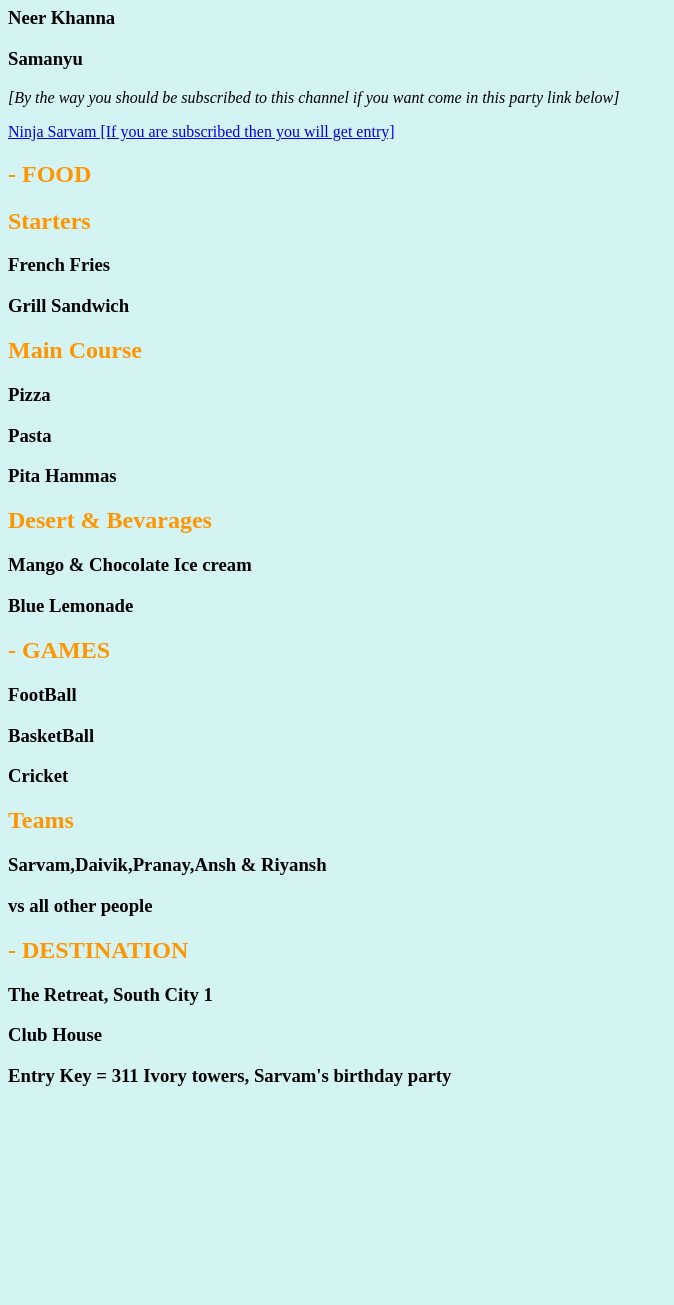
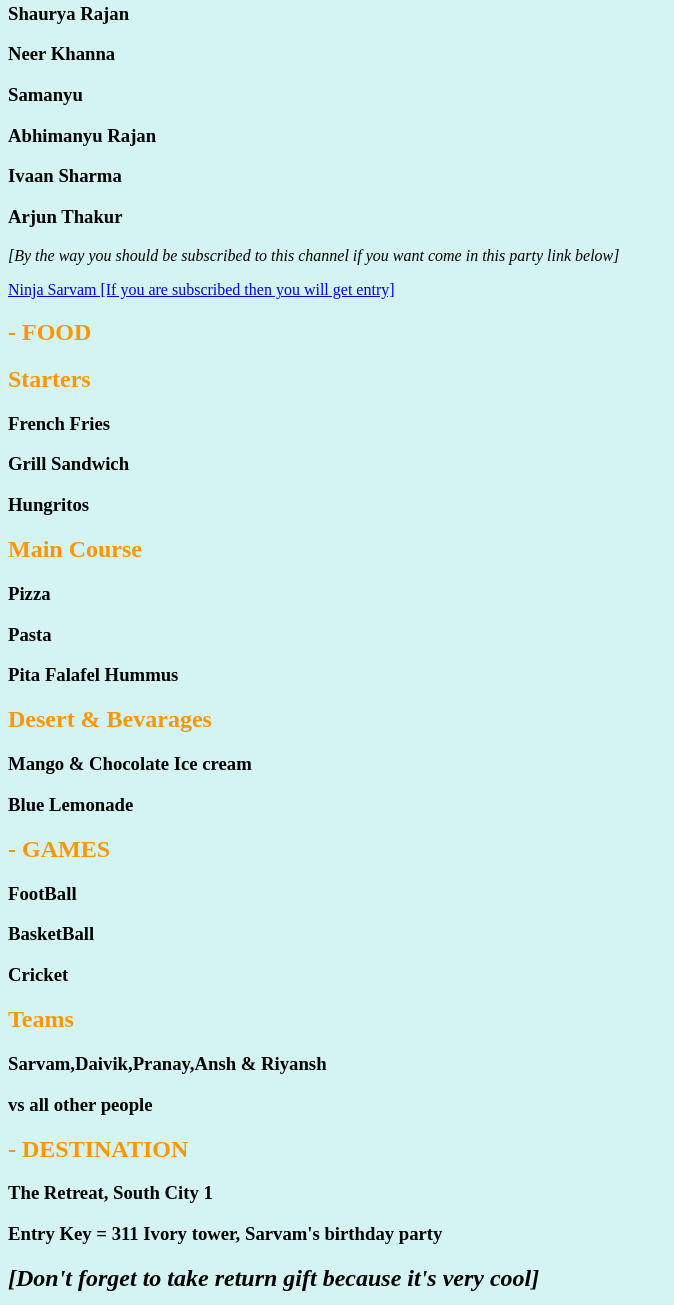
Before and after one commit to SarvamBafna/Birthday-Bash, a plain HTML site: page index.html in a window 1280 px wide. Shown: the part 955-2260 px from the top of the page, without its empty margins (0-674 px from the left). Before the commit the page ends 2061 px from the top, so only its background shows below. Drawn offline with Linux system fonts and the light colour scheme.

Commit message:
Add files via upload

```diff
--- a/index.html
+++ b/index.html
@@ -50,6 +50,9 @@
 
                       <br>
                       <label for="message">Do you have some special message for Sarvam ?</label>
+                      <br>
+
+                      <br>
                       <textarea id="message" name="message" placeholder="Write your wishes for Sarvam here" required rows="5"></textarea>
 
                        <button type = "submit">Submit</button>
@@ -82,6 +85,9 @@
            <h3>Shaurya Rajan</h3>
            <h3>Neer Khanna</h3>
            <h3>Samanyu</h3>
+           <h3>Abhimanyu Rajan</h3>
+           <h3>Ivaan Sharma</h3>
+           <h3>Arjun Thakur</h3>
            <p><i>[By the way you should be subscribed to this channel if you want come in this party link below]</i></p>
            <a href="https://www.youtube.com/@ninjasarvam8268">
                  <p>Ninja Sarvam [If you are subscribed then  you will get entry]</p>
@@ -90,10 +96,11 @@
                  <h2 style = "color: rgb(255, 149, 0);">Starters</h2>
                  <h3>French Fries</h3>
                  <h3>Grill Sandwich</h3>
+                 <h3>Hungritos</h3>
                  <h2 style = "color:rgb(255, 149, 0);">Main Course</h2>
                  <h3>Pizza</h3>
                  <h3>Pasta</h3>
-                 <h3>Pita Hammas</h3>
+                 <h3>Pita Falafel Hummus</h3>
                  <h2 style = "color: rgb(255, 149, 0);">Desert & Bevarages</h2>
                  <h3>Mango & Chocolate Ice cream</h3>
                  <h3>Blue Lemonade</h3>
@@ -106,8 +113,8 @@
                  <h3>vs all other people</h3>
                  <h2 style = "color:rgb(255, 149, 0);">- DESTINATION</h2>
                  <h3>The Retreat, South City 1</h3>
-                 <h3>Club House</h3>
-                 <h3>Entry Key = 311 Ivory towers, Sarvam's birthday party</h3>
+                 <h3>Entry Key = 311 Ivory tower, Sarvam's birthday party</h3>
+                 <h2><i>[Don't forget to take return gift because it's very cool]</i></h2>
 
     </body>
 </html>
```
